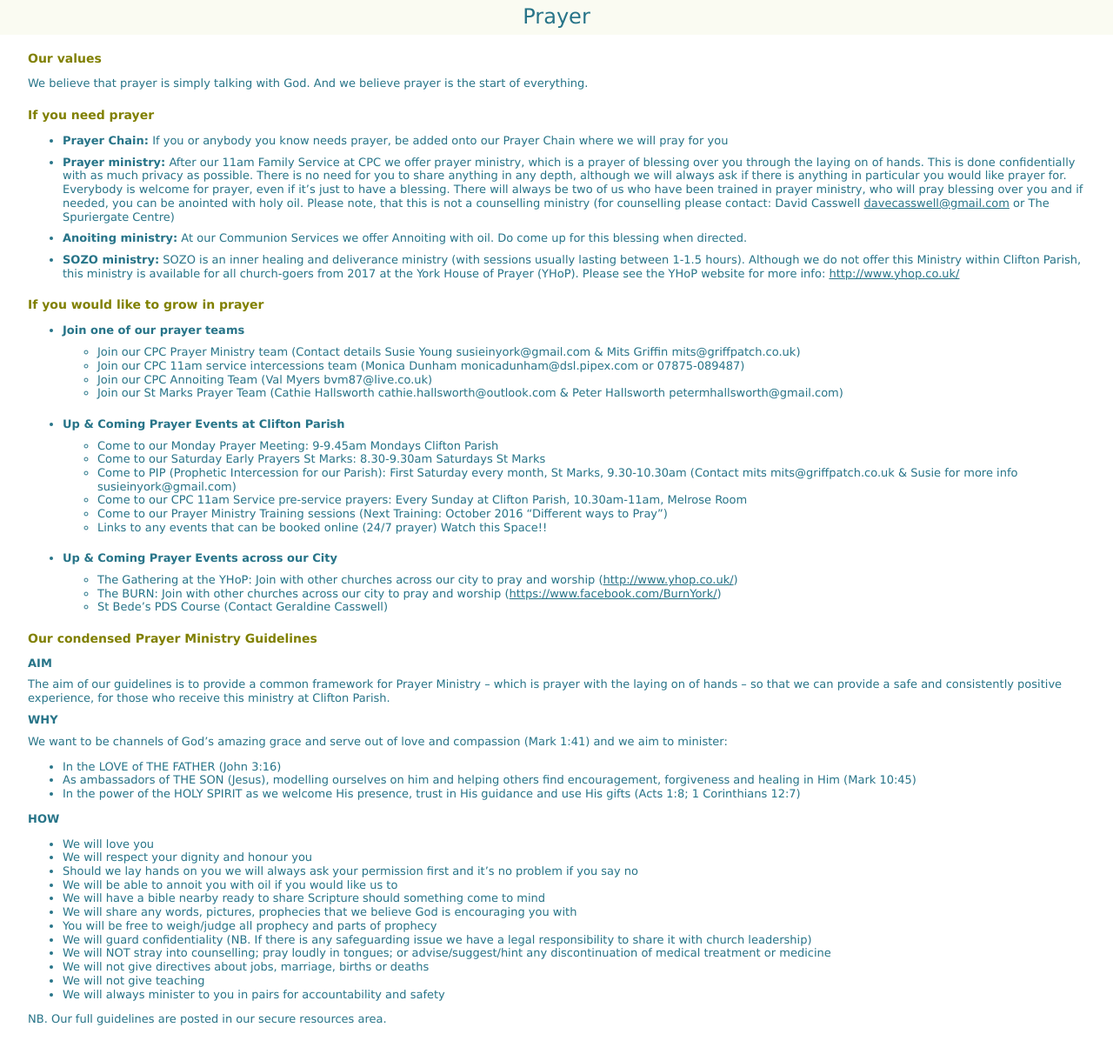
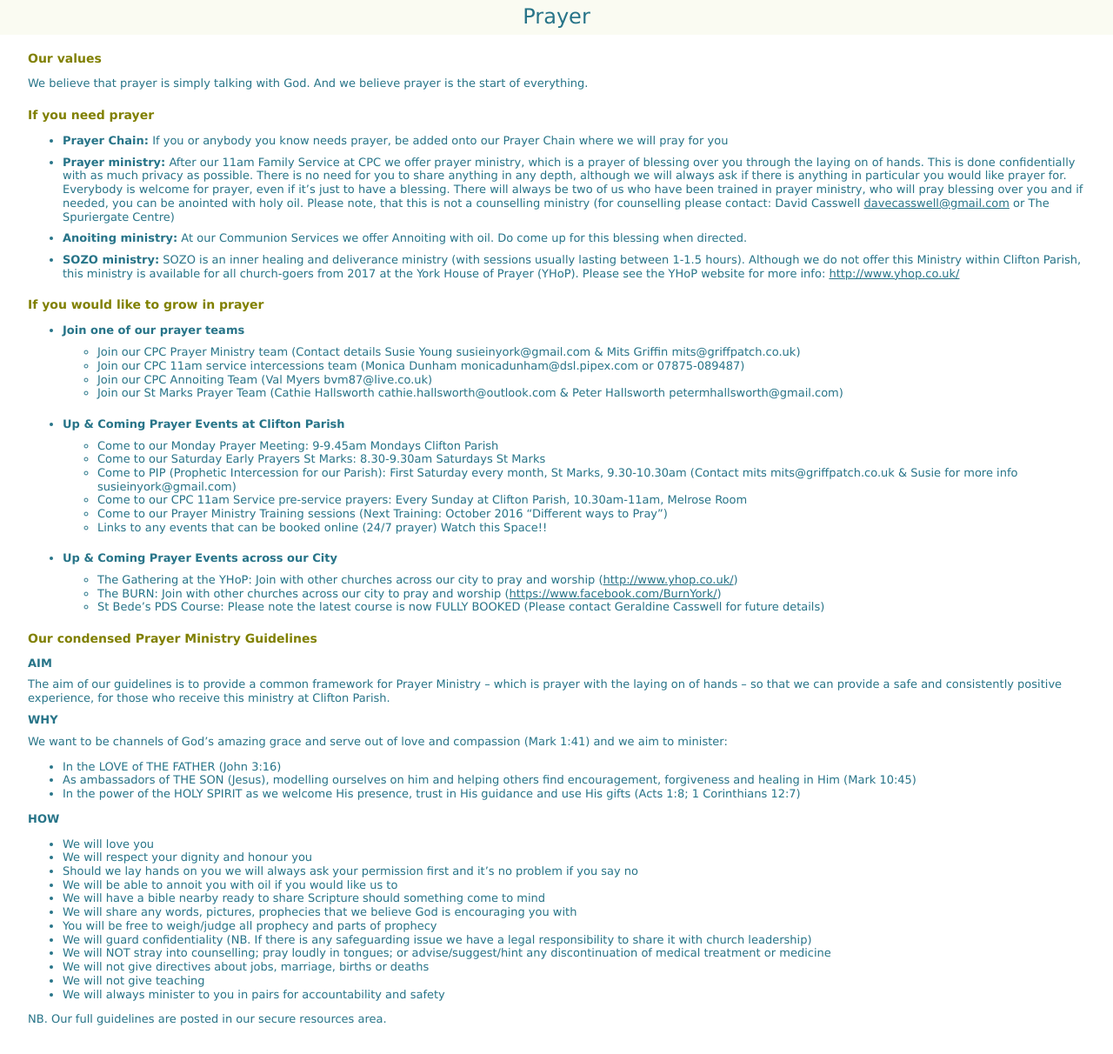
Before and after one commit to griffpatch/CPCYorkPP, a Jekyll site: the page built from pages/prayer.md, in a window 1280 px wide. Shown: the whole page at 87% size. Built offline with Jekyll 4.4.1, drawn with Linux system fonts in a browser that asks for light colours.

Commit message:
Update prayer.md

```diff
--- a/pages/prayer.md
+++ b/pages/prayer.md
@@ -43,7 +43,7 @@ If you would like to grow in prayer
 + **Up & Coming Prayer Events across our City**
   + The Gathering at the YHoP: Join with other churches across our city to pray and worship (<http://www.yhop.co.uk/>)
   + The BURN: Join with other churches across our city to pray and worship (<https://www.facebook.com/BurnYork/>)
-  + St Bede's PDS Course (Contact Geraldine Casswell)
+  + St Bede's PDS Course: Please note the latest course is now FULLY BOOKED (Please contact Geraldine Casswell for future details)
 
 
 Our condensed Prayer Ministry Guidelines
```
